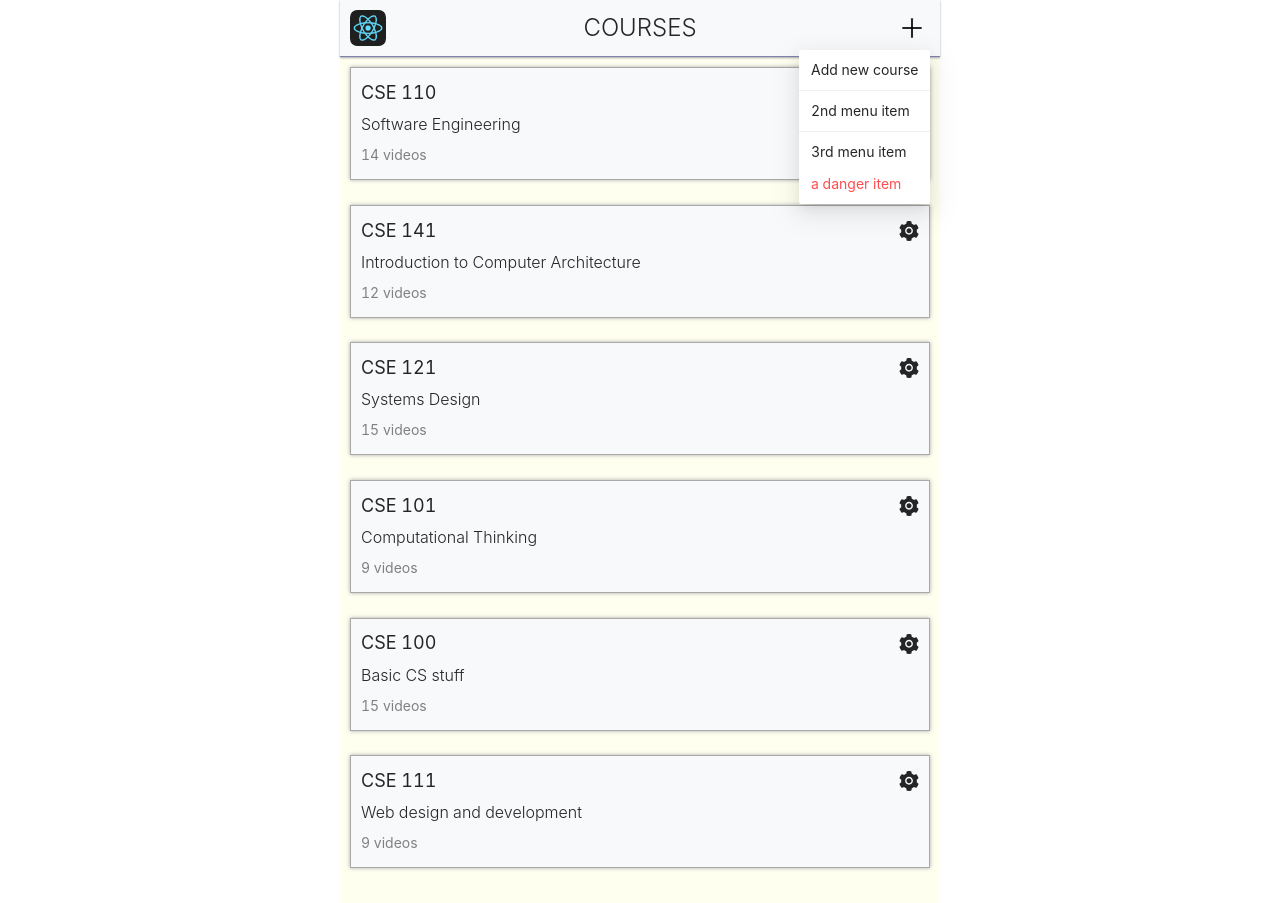
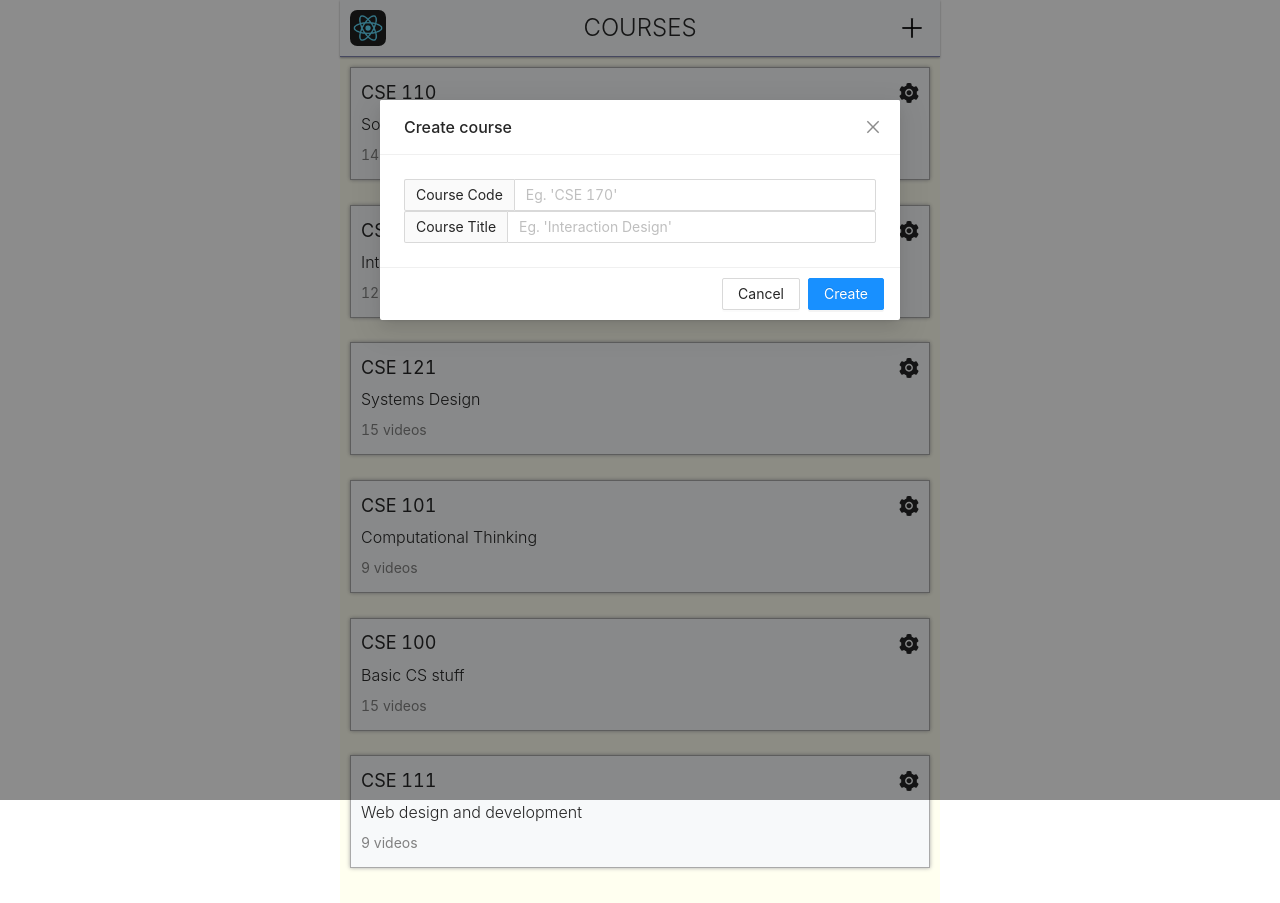
Before and after one commit to flownotes/flownotes.github.io, a React (Create React App) app: page /notes in a window 1280 px wide. Both pictures are taken after a click on the element 912 px from the left and 28 px from the top of the page. Built offline with nearby package versions, Linux system fonts and the light colour scheme.

Commit message:
Modals are now functional

```diff
--- a/src/AllCourses.css
+++ b/src/AllCourses.css
@@ -35,6 +35,12 @@ nav.all-courses-nav > span {
   /* set width to match logo on the left
   so that the title is centered */
   width: 36px;
+}
+
+nav.all-courses-nav > span:hover {
+  background: darkgrey;
+  color: white;
+  border-radius: 7px;
 }
 
 .course-container {
--- a/src/AllCourses.js
+++ b/src/AllCourses.js
@@ -1,8 +1,8 @@
 import React from "react"
 import Logo from "./components/Logo"
-import { Dropdown, Menu } from "antd"
+import { Dropdown, Menu, Modal, Input, Button } from "antd"
 import { PlusOutlined, SettingFilled} from '@ant-design/icons'
-import { withRouter, useHistory } from "react-router-dom";
+import { useHistory } from "react-router-dom";
 
 import "./AllCourses.css"
 
@@ -51,49 +51,200 @@ let data = {
 export default class AllCourses extends React.Component {
   constructor(props){
     super(props)
+    this.state = {
+      addModal: false,
+      editModal: false,
+      archiveModal: false,
+      deleteModal: false,
+    }
+    this.codeInputRef = null
+    this.nameInputRef = null
+    this.currentCourse = null
+  }
+
+  //get's the current course
+  currentCourseDetails = () => {
+    let code = "", name = ""
+    if (this.currentCourse !== null){
+      code = data[this.currentCourse].code || ""
+      name = data[this.currentCourse].name || ""
+    }
+    return {code, name}
+  }
+
+  // toggles the modals
+  toggleAdd = () => this.setState({addModal:!this.state.addModal})
+  toggleEdit = (key=null) => {
+    // if we're toggling false -> true, i.e. modal is opening
+    // set currentCourse to key, if it's closing, set to null
+    this.currentCourse = this.state.editModal? null : key
+    this.setState({editModal:!this.state.editModal})
+  }
+  toggleArchive = (key=null) => {
+    this.currentCourse = this.state.archiveModal? null : key
+    this.setState({archiveModal:!this.state.archiveModal})
+  }
+  toggleDelete = (key=null) => {
+    this.currentCourse = this.state.deleteModal? null : key
+    this.setState({deleteModal:!this.state.deleteModal})
+  }
+
+  addModalBody = () => (
+    <div>
+      <Input  addonBefore="Course Code"
+              placeholder="Eg. 'CSE 170'"
+              ref={input => this.codeInputRef = input}/>
+      <Input  addonBefore="Course Title"
+              placeholder="Eg. 'Interaction Design'"
+              ref={input => this.nameInputRef = input}/>
+    </div>
+  )
+
+  editModalBody = () => {
+    let {code = "", name = ""} = this.currentCourseDetails()
+    return (
+      <div>
+        <Input  addonBefore="Course Code"
+                placeholder="Eg. 'CSE 170'"
+                defaultValue={code}
+                ref={input => this.codeInputRef = input}/>
+        <Input  addonBefore="Course Title"
+                placeholder="Eg. 'Interaction Design'"
+                defaultValue={name}
+                ref={input => this.nameInputRef = input}/>
+      </div>
+    )
+  }
+
+  archiveModalBody = () => {
+    let {code = "", name = ""} = this.currentCourseDetails()
+    return (
+      <div>
+        Are you sure you want to archive the course <h3 style={{"display": "inline-block"}}>"{code}: {name}"</h3>?
+      </div>
+    )
+  }
+
+  deleteModalBody = () => {
+    let {code = "", name = ""} = this.currentCourseDetails()
+    return (
+      <div>
+        Are you sure you want to delete the course <h3 style={{"display": "inline-block"}}>"{code}: {name}"</h3>?
+      </div>
+    )
+  }
+
+
+  addCourse = () => {
+    let code = this.codeInputRef.state.value
+    let name = this.nameInputRef.state.value
+    console.log("Course code", code)
+    console.log("Course name", name)
+
+    let cid = "cid" + Date.now().toString()
+    data[cid] = {code, name, vcount:0, active:true}
+
+    this.toggleAdd()
+  }
+
+  editCourse = () => {
+    console.log("New course code for", this.currentCourse)
+
+    let code = this.codeInputRef.state.value
+    let name = this.nameInputRef.state.value
+    console.log("Course code", code)
+    console.log("Course name", name)
+
+    let cid = this.currentCourse
+    data[cid] = Object.assign(data[cid], {code, name})
+
+    this.toggleEdit()
+  }
+
+  archiveCourse = () => {
+    console.log("Archiving course with code", this.currentCourse)
+    data[this.currentCourse].active = false
+    this.toggleArchive()
+  }
+
+  deleteCourse = () => {
+    console.log("Deleting course with code", this.currentCourse)
+    delete data[this.currentCourse]
+    this.toggleDelete()
   }
 
   render(){
     let objs = Object.keys(data)
+    let {addModal, editModal, archiveModal, deleteModal} = this.state
     return (
       <div className="courses-shell">
-        <Nav />
+        <Nav onAddCourse={this.toggleAdd}/>
         <div className="course-container">
-          {objs.map(key => <Course key={key} {...data[key]}/>)}
+          { objs.map(key => (
+              <Course key={key} {...data[key]}
+                      onEdit={() => this.toggleEdit(key) }
+                      onArchive={() => this.toggleArchive(key)}
+                      onDelete={() => this.toggleDelete(key)}
+              />
+            )
+          )}
         </div>
+        <Modal  title="Create course"
+                visible={addModal}
+                okText="Create"
+                onOk={this.addCourse}
+                onCancel={this.toggleAdd}
+                destroyOnClose
+                className="course-config-modal"
+              >
+          {this.addModalBody()}
+        </Modal>
+        <Modal  title="Edit course"
+                visible={editModal}
+                okText="Update"
+                cancelText="Discard changes"
+                onOk={this.editCourse}
+                onCancel={this.toggleEdit}
+                destroyOnClose
+              >
+          {this.editModalBody()}
+        </Modal>
+        <Modal  title="Archive course"
+                visible={archiveModal}
+                okText="Archive"
+                okType="danger"
+                onOk={this.archiveCourse}
+                onCancel={this.toggleArchive}
+                destroyOnClose
+              >
+          {this.archiveModalBody()}
+        </Modal>
+        <Modal  title="Delete course"
+                visible={deleteModal}
+                okText="Delete the course"
+                cancelText="No, go back"
+                onOk={this.deleteCourse}
+                okType="danger"
+                onCancel={this.toggleDelete}
+                destroyOnClose
+              >
+          {this.deleteModalBody()}
+        </Modal>
       </div>
     )
   }
 }
 
-function Nav(){
-  const menu = (
-    <Menu>
-      <Menu.Item>
-        Add new course
-      </Menu.Item>
-      <Menu.Divider />
-      <Menu.Item>
-          2nd menu item
-      </Menu.Item>
-      <Menu.Divider />
-      <Menu.Item>
-          3rd menu item
-      </Menu.Item>
-      <Menu.Item danger>a danger item</Menu.Item>
-    </Menu>
-  )
+function Nav({onAddCourse}){
   let history = useHistory()
-  const goToHome = (ev) => {
+  const goToHome = () => {
     history.push(`/`)
   }
   return (
     <nav className="all-courses-nav">
-      <Logo style={{height: "36px", padding:"3px"}} onClick={goToHome}/>
+      <Logo style={{height: "36px", width:"36px", padding:"3px"}} onClick={goToHome}/>
       <p>COURSES</p>
-      <Dropdown overlay={menu} trigger={['click']} placement="bottomRight">
-        <PlusOutlined />
-      </Dropdown>
+      <PlusOutlined onClick={onAddCourse}/>
     </nav>
     )
 }
@@ -101,13 +252,10 @@ function Nav(){
 // the card ui for a single course
 function Course(props){
   const {name, code, vcount} = props
-  // const {onEdit, onArchive, onDelete} = props
-  const onEdit = () => console.log("edit")
-  const onArchive = () => console.log("archive")
-  const onDelete = () => console.log("delete")
+  const {onEdit, onArchive, onDelete} = props
 
   let history = useHistory()
-  const goToCourse = (ev) => {
+  const goToCourse = () => {
     history.push(`/notes/${code}`)
   }
 
--- a/src/index.js
+++ b/src/index.js
@@ -5,8 +5,6 @@ import 'antd/dist/antd.css';
 import App from './App';
 
 ReactDOM.render(
-  <React.StrictMode>
-    <App />
-  </React.StrictMode>,
+    <App />,
   document.getElementById('root')
 );
```
